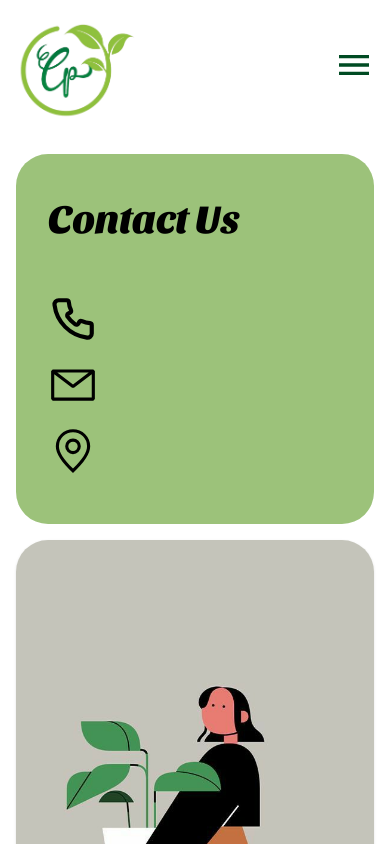
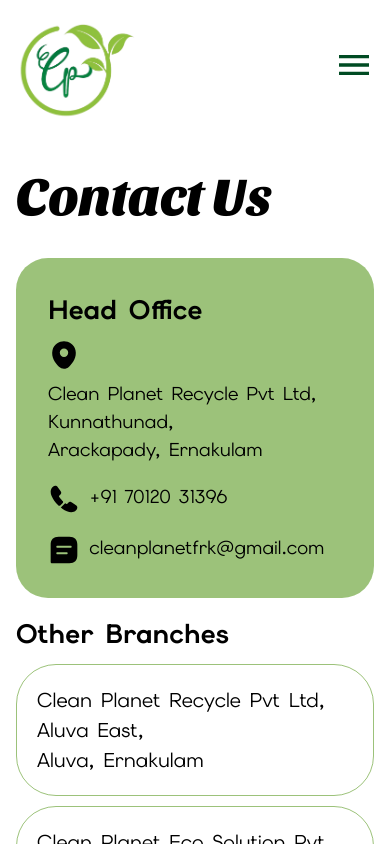
Before and after one commit to MuhammedSuhail10/cleanplanet, a Nuxt app: page /contact in a window 390 px wide. Shown: the top 844 px of the page. Built offline with nearby package versions, Linux system fonts and the light colour scheme.

Commit message:
fix: adjust text size for Contact Us header for better responsiveness

```diff
--- /dev/null
+++ b/app/components/contact/header.vue
@@ -0,0 +1,5 @@
+<template>
+    <div class="xl:px-[15em] lg:px-[5em] px-[1em] md:py-[3em] py-[1.5em]">
+        <h1 class="font-[sansita] text-[40pt]">Contact Us</h1>
+    </div>
+</template>
--- a/app/components/contact/section.vue
+++ b/app/components/contact/section.vue
@@ -1,34 +1,53 @@
 <template>
-    <div class="xl:px-[15em] lg:px-[5em] px-[1em] md:py-[3em] py-[1.5em]">
+    <div class="xl:px-[15em] lg:px-[5em] px-[1em] pb-[4em]">
         <div class="flex md:flex-row flex-col md:gap-[2em] gap-[1em]">
             <div class="md:w-[70%]">
-                <div class="bg-[#73a942]/70 md:w-[100%] rounded-[2em] md:p-[5em] p-[2em]">
-                    <h1 class="font-[sansita] md:text-[40pt] text-[30pt]">Contact Us</h1>
-                    <div class="mt-[3em]">
-                        <div class="my-[1em]">
-                            <svg fill="#000000" width="50px" height="50px" viewBox="0 0 24 24" id="phone"
-                                data-name="Line Color" xmlns="http://www.w3.org/2000/svg" class="icon line-color">
-                                <path id="primary"
-                                    d="M21,15v3.93a2,2,0,0,1-2.29,2A18,18,0,0,1,3.14,5.29,2,2,0,0,1,5.13,3H9a1,1,0,0,1,1,.89,10.74,10.74,0,0,0,1,3.78,1,1,0,0,1-.42,1.26l-.86.49a1,1,0,0,0-.33,1.46,14.08,14.08,0,0,0,3.69,3.69,1,1,0,0,0,1.46-.33l.49-.86A1,1,0,0,1,16.33,13a10.74,10.74,0,0,0,3.78,1A1,1,0,0,1,21,15Z"
-                                    style="fill: none; stroke: rgb(0, 0, 0); stroke-linecap: round; stroke-linejoin: round; stroke-width: 2;">
-                                </path>
-                            </svg>
+                <div class="bg-[#73a942]/70 md:w-[100%] rounded-[2em] md:p-[4em] p-[2em]">
+                    <div class="md:text-[18pt] text-[14pt]">
+                        <h2 class="font-bold md:text-[30pt] text-[20pt]">Head Office</h2>
+                        <div class="flex flex-col gap-[1em] mt-[0.5em]">
+                            <div class="flex gap-[0.5em] items-start flex-wrap">
+                                <svg xmlns="http://www.w3.org/2000/svg" width="32" height="32" viewBox="0 0 24 24"
+                                    fill="none">
+                                    <path
+                                        d="M20.621 8.45c-1.05-4.62-5.08-6.7-8.62-6.7h-.01c-3.53 0-7.57 2.07-8.62 6.69-1.17 5.16 1.99 9.53 4.85 12.28a5.436 5.436 0 0 0 3.78 1.53c1.36 0 2.72-.51 3.77-1.53 2.86-2.75 6.02-7.11 4.85-12.27Zm-8.62 5.01a3.15 3.15 0 1 1 0-6.3 3.15 3.15 0 0 1 0 6.3Z"
+                                        fill="#000"></path>
+                                </svg>
+                                <p class="cursor-pointer">Clean Planet Recycle Pvt Ltd, Kunnathunad, <br /> Arackapady,
+                                    Ernakulam</p>
+                            </div>
+                            <div class="flex gap-[0.5em] items-start flex-wrap">
+                                <svg xmlns="http://www.w3.org/2000/svg" width="32" height="32" viewBox="0 0 24 24"
+                                    fill="none">
+                                    <path fill="#000"
+                                        d="M11.05 14.95L9.2 16.8c-.39.39-1.01.39-1.41.01-.11-.11-.22-.21-.33-.32a28.414 28.414 0 01-2.79-3.27c-.82-1.14-1.48-2.28-1.96-3.41C2.24 8.67 2 7.58 2 6.54c0-.68.12-1.33.36-1.93.24-.61.62-1.17 1.15-1.67C4.15 2.31 4.85 2 5.59 2c.28 0 .56.06.81.18.26.12.49.3.67.56l2.32 3.27c.18.25.31.48.4.7.09.21.14.42.14.61 0 .24-.07.48-.21.71-.13.23-.32.47-.56.71l-.76.79c-.11.11-.16.24-.16.4 0 .08.01.15.03.23.03.08.06.14.08.2.18.33.49.76.93 1.28.45.52.93 1.05 1.45 1.58.1.1.21.2.31.3.4.39.41 1.03.01 1.43zM21.97 18.33a2.54 2.54 0 01-.25 1.09c-.17.36-.39.7-.68 1.02-.49.54-1.03.93-1.64 1.18-.01 0-.02.01-.03.01-.59.24-1.23.37-1.92.37-1.02 0-2.11-.24-3.26-.73s-2.3-1.15-3.44-1.98c-.39-.29-.78-.58-1.15-.89l3.27-3.27c.28.21.53.37.74.48.05.02.11.05.18.08.08.03.16.04.25.04.17 0 .3-.06.41-.17l.76-.75c.25-.25.49-.44.72-.56.23-.14.46-.21.71-.21.19 0 .39.04.61.13.22.09.45.22.7.39l3.31 2.35c.26.18.44.39.55.64.1.25.16.5.16.78z">
+                                    </path>
+                                </svg>
+                                <a href="tel:+917012031396">+91 70120 31396</a>
+                            </div>
+                            <div class="flex gap-[0.5em] items-start flex-wrap">
+                                <svg xmlns="http://www.w3.org/2000/svg" width="32" height="32" viewBox="0 0 24 24"
+                                    fill="none">
+                                    <path
+                                        d="M16 2H8C4 2 2 4 2 8v13c0 .55.45 1 1 1h13c4 0 6-2 6-6V8c0-4-2-6-6-6Zm-2 13.25H7c-.41 0-.75-.34-.75-.75s.34-.75.75-.75h7c.41 0 .75.34.75.75s-.34.75-.75.75Zm3-5H7c-.41 0-.75-.34-.75-.75s.34-.75.75-.75h10c.41 0 .75.34.75.75s-.34.75-.75.75Z"
+                                        fill="#000"></path>
+                                </svg>
+                                <a href="mailto:cleanplanetfrk@gmail.com">cleanplanetfrk@gmail.com</a>
+                            </div>
                         </div>
-                        <div class="my-[1em]">
-                            <svg width="50px" height="50px" viewBox="0 0 16 16" xmlns="http://www.w3.org/2000/svg"
-                                fill="#000000">
-                                <path fill-rule="evenodd" clip-rule="evenodd"
-                                    d="M1 3.5l.5-.5h13l.5.5v9l-.5.5h-13l-.5-.5v-9zm1 1.035V12h12V4.536L8.31 8.9H7.7L2 4.535zM13.03 4H2.97L8 7.869 13.03 4z" />
-                            </svg>
+                    </div>
+                </div>
+                <div class="my-[1em]">
+                    <h3 class="font-bold md:text-[30pt] text-[20pt]">Other Branches</h3>
+                    <div class="flex md:flex-row flex-col md:gap-[1em] gap-[0.5em] my-[0.5em] text-[15pt]">
+                        <div class="border-1 border-[#73a942]/70 rounded-[2em] md:p-[2em] p-[1em]">
+                            <p class="cursor-pointer">Clean Planet Recycle Pvt Ltd, Aluva East, <br /> Aluva,
+                                Ernakulam</p>
                         </div>
-                        <div class="my-[1em]">
-                            <svg width="50px" height="50px" viewBox="0 0 1024 1024" class="icon"
-                                xmlns="http://www.w3.org/2000/svg">
-                                <path fill="#000000"
-                                    d="M800 416a288 288 0 10-576 0c0 118.144 94.528 272.128 288 456.576C705.472 688.128 800 534.144 800 416zM512 960C277.312 746.688 160 565.312 160 416a352 352 0 01704 0c0 149.312-117.312 330.688-352 544z" />
-                                <path fill="#000000"
-                                    d="M512 512a96 96 0 100-192 96 96 0 000 192zm0 64a160 160 0 110-320 160 160 0 010 320z" />
-                            </svg>
+                        <div class="border-1 border-[#73a942]/70 rounded-[2em] md:p-[2em] p-[1em]">
+                            <p class="cursor-pointer">Clean Planet Eco Solution Pvt Ltd, Kunnathunad, <br /> Kunnathunad
+                                (CT),
+                                Ernakulam</p>
                         </div>
                     </div>
                 </div>
--- a/app/components/links/footer.vue
+++ b/app/components/links/footer.vue
@@ -28,6 +28,32 @@
             </div>
             <div>
                 <h5 class="font-[sansita] text-[#004b23] text-[20pt] text-center">Contact Us</h5>
+                <div class="flex flex-col gap-[0.5em] my-[1em] text-[15pt]">
+                    <div class="flex gap-[0.5em] items-start">
+                        <svg xmlns="http://www.w3.org/2000/svg" width="32" height="32" viewBox="0 0 24 24" fill="none">
+                            <path
+                                d="M20.621 8.45c-1.05-4.62-5.08-6.7-8.62-6.7h-.01c-3.53 0-7.57 2.07-8.62 6.69-1.17 5.16 1.99 9.53 4.85 12.28a5.436 5.436 0 0 0 3.78 1.53c1.36 0 2.72-.51 3.77-1.53 2.86-2.75 6.02-7.11 4.85-12.27Zm-8.62 5.01a3.15 3.15 0 1 1 0-6.3 3.15 3.15 0 0 1 0 6.3Z"
+                                fill="#000"></path>
+                        </svg>
+                        <p class="cursor-pointer">Clean Planet Recycle Pvt Ltd, Kunnathunad, <br /> Arackapady, Ernakulam</p>
+                    </div>
+                    <div class="flex gap-[0.5em] items-start">
+                        <svg xmlns="http://www.w3.org/2000/svg" width="32" height="32" viewBox="0 0 24 24" fill="none">
+                            <path fill="#000"
+                                d="M11.05 14.95L9.2 16.8c-.39.39-1.01.39-1.41.01-.11-.11-.22-.21-.33-.32a28.414 28.414 0 01-2.79-3.27c-.82-1.14-1.48-2.28-1.96-3.41C2.24 8.67 2 7.58 2 6.54c0-.68.12-1.33.36-1.93.24-.61.62-1.17 1.15-1.67C4.15 2.31 4.85 2 5.59 2c.28 0 .56.06.81.18.26.12.49.3.67.56l2.32 3.27c.18.25.31.48.4.7.09.21.14.42.14.61 0 .24-.07.48-.21.71-.13.23-.32.47-.56.71l-.76.79c-.11.11-.16.24-.16.4 0 .08.01.15.03.23.03.08.06.14.08.2.18.33.49.76.93 1.28.45.52.93 1.05 1.45 1.58.1.1.21.2.31.3.4.39.41 1.03.01 1.43zM21.97 18.33a2.54 2.54 0 01-.25 1.09c-.17.36-.39.7-.68 1.02-.49.54-1.03.93-1.64 1.18-.01 0-.02.01-.03.01-.59.24-1.23.37-1.92.37-1.02 0-2.11-.24-3.26-.73s-2.3-1.15-3.44-1.98c-.39-.29-.78-.58-1.15-.89l3.27-3.27c.28.21.53.37.74.48.05.02.11.05.18.08.08.03.16.04.25.04.17 0 .3-.06.41-.17l.76-.75c.25-.25.49-.44.72-.56.23-.14.46-.21.71-.21.19 0 .39.04.61.13.22.09.45.22.7.39l3.31 2.35c.26.18.44.39.55.64.1.25.16.5.16.78z">
+                            </path>
+                        </svg>
+                        <a href="tel:+917012031396">+91 70120 31396</a>
+                    </div>
+                    <div class="flex gap-[0.5em] items-start">
+                        <svg xmlns="http://www.w3.org/2000/svg" width="32" height="32" viewBox="0 0 24 24" fill="none">
+                            <path
+                                d="M16 2H8C4 2 2 4 2 8v13c0 .55.45 1 1 1h13c4 0 6-2 6-6V8c0-4-2-6-6-6Zm-2 13.25H7c-.41 0-.75-.34-.75-.75s.34-.75.75-.75h7c.41 0 .75.34.75.75s-.34.75-.75.75Zm3-5H7c-.41 0-.75-.34-.75-.75s.34-.75.75-.75h10c.41 0 .75.34.75.75s-.34.75-.75.75Z"
+                                fill="#000"></path>
+                        </svg>
+                        <a href="mailto:cleanplanetfrk@gmail.com">cleanplanetfrk@gmail.com</a>
+                    </div>
+                </div>
             </div>
         </div>
 
--- a/app/pages/contact.vue
+++ b/app/pages/contact.vue
@@ -1,7 +1,7 @@
 <template>
     <div class="font-[elms] ">
         <LinksNav />
-        <!-- <LazyContactHeader /> -->
+        <LazyContactHeader />
         <LazyContactSection />
         <LazyLinksFooter />
     </div>
--- a/app/pages/services.vue
+++ b/app/pages/services.vue
@@ -1,6 +1,6 @@
 <template>
     <div
-        class="font-[elms] bg-[#73a942]/60 bg-[url(~/assets/images/services/servicebanner.jpg)] bg-black bg-cover bg-no-repeat bg-fixed relative">
+        class="font-[elms] bg-[#73a942]/60 md:bg-[url(~/assets/images/services/servicebanner.jpg)] md:bg-black bg-cover bg-no-repeat bg-fixed relative">
         <div class="absolute inset-0 bg-gradient-to-b from-black/30 to-transparent pointer-events-none"></div>
         <div class="relative z-10">
             <LinksNav />
```
